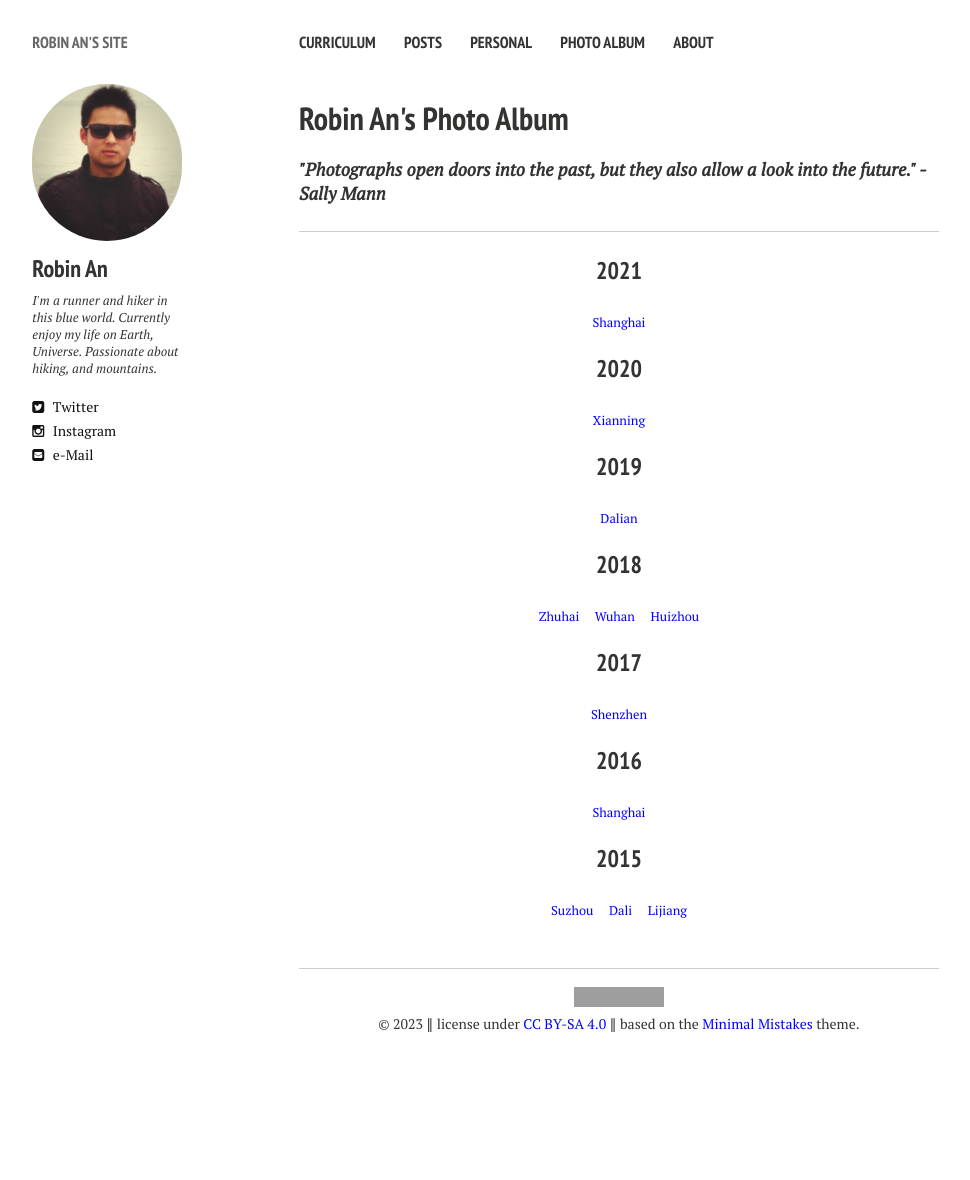
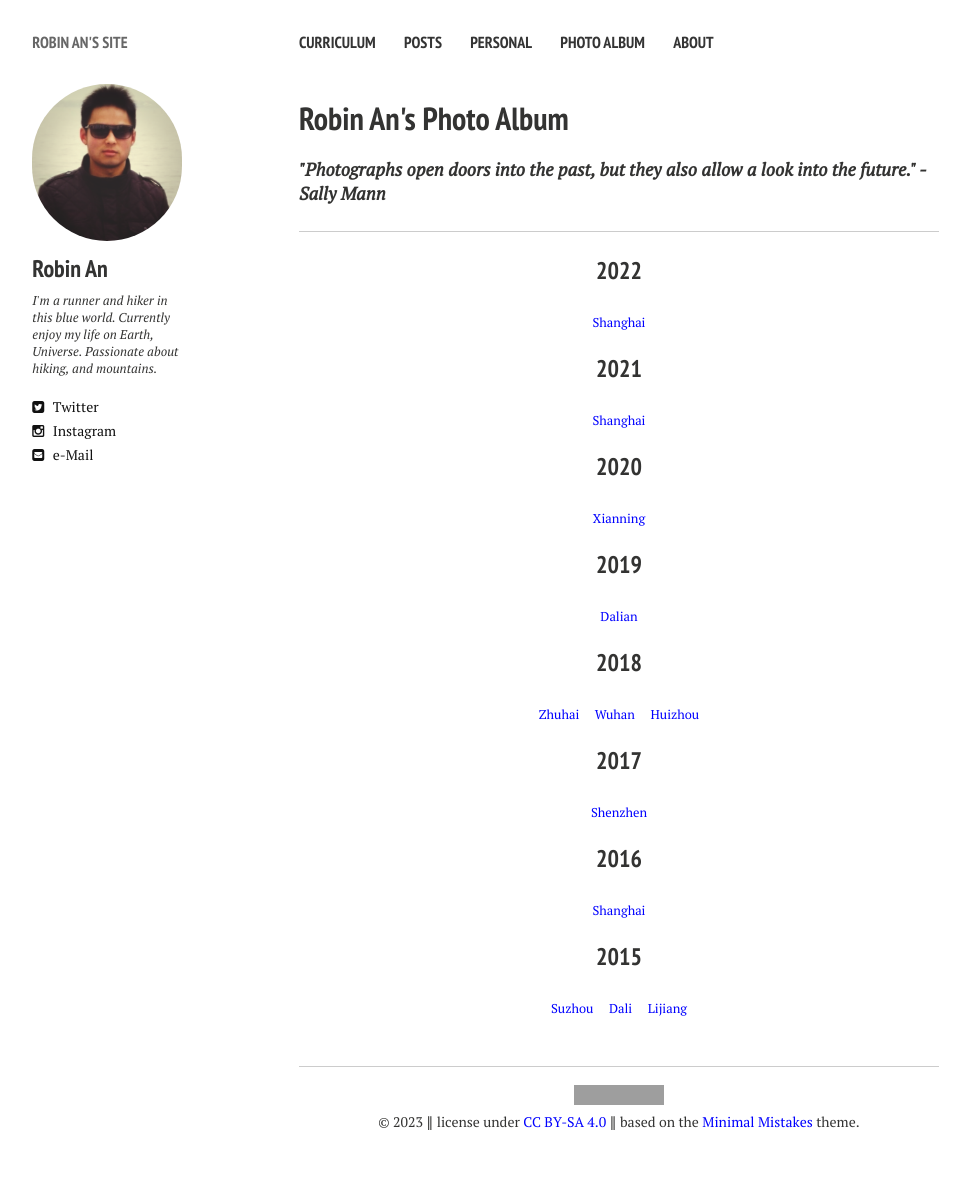
Before and after one commit to ruialcn/ruialcn.github.io, a Jekyll site: the page built from album.md, in a window 1280 px wide. Shown: the whole page, without its empty margins (21-991 px from the left). Built offline with Jekyll 4.4.1, drawn with Linux system fonts in a browser that asks for light colours; nearby versions of some CDN libraries; before the commit the page ends 1082 px from its top, so only the background shows below that; grey boxes are pictures that could not be loaded.

Commit message:
2022 in shanghai

```diff
--- a/album.md
+++ b/album.md
@@ -12,6 +12,11 @@ comments: false
 ----
 
 <center>
+<h3>2022</h3>
+<small>
+<a href="2022/1220-shanghai" style="color:rgb(0,0,255)">Shanghai</a><br>
+</small>
+
 <h3>2021</h3>
 <small>
 <a href="2021/0413-shanghai" style="color:rgb(0,0,255)">Shanghai</a><br>
```
